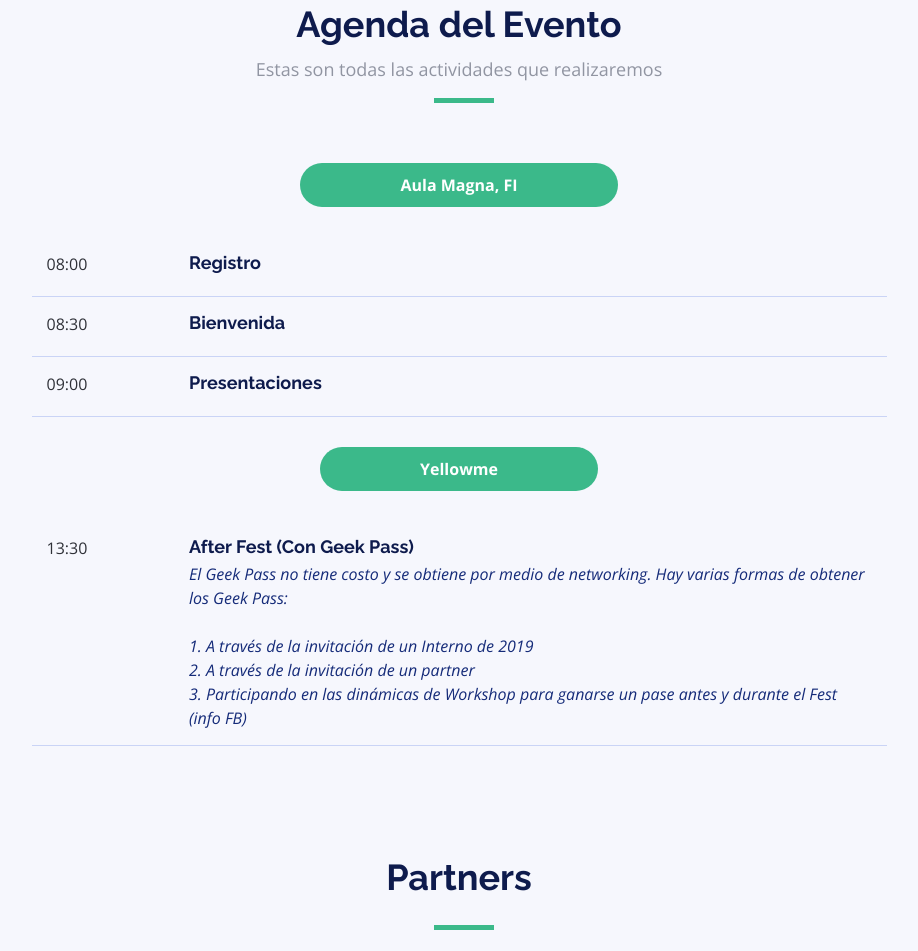
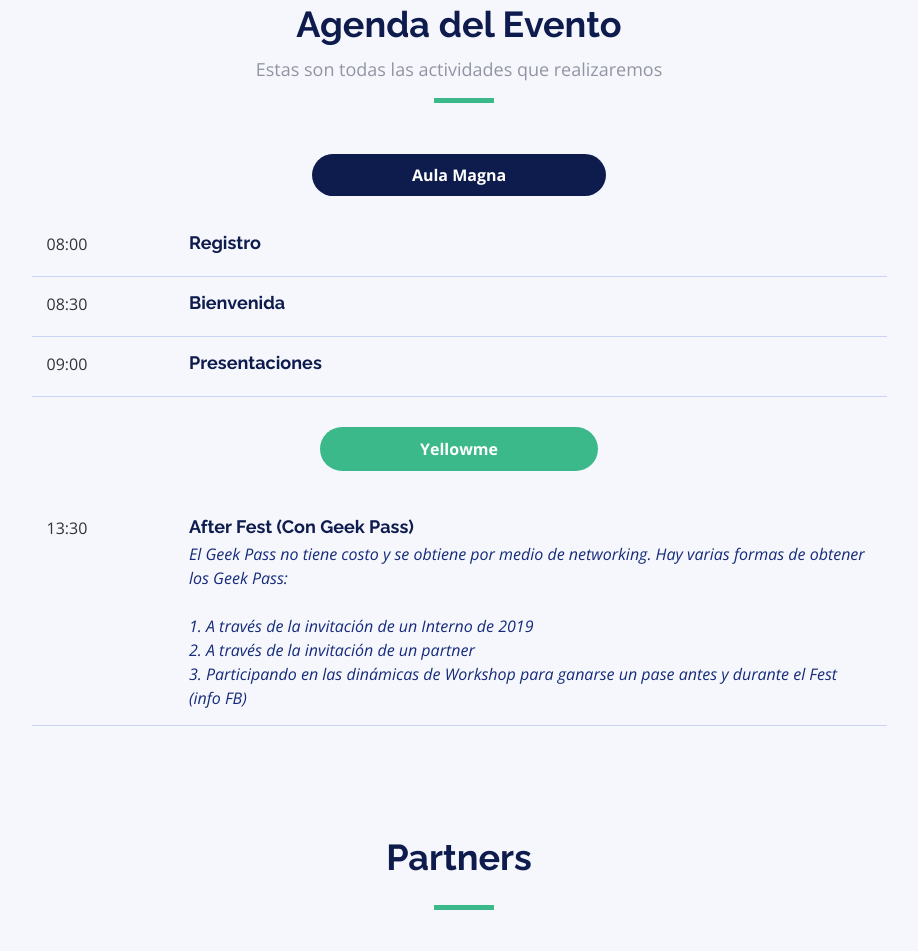
Before and after one commit to HeyWorkshop/Site, a plain HTML site: page index.html in a window 1280 px wide. Shown: the part 1259-2210 px from the top of the page, without its empty margins (181-1099 px from the left). Drawn offline with nearby package versions, Linux system fonts and the light colour scheme.

Commit message:
Link Aula Magna

```diff
--- a/index.html
+++ b/index.html
@@ -118,7 +118,7 @@
 
         <ul class="nav nav-tabs" role="tablist">
           <li class="nav-item">
-            <a class="nav-link active" role="tab" data-toggle="tab">Aula Magna, FI</a>
+            <a href="https://www.google.com.mx/maps/place/Facultad+de+Ingenier%C3%ADa+UADY/@21.0485951,-89.6407991,19z/data=!3m1!4b1!4m5!3m4!1s0x8f5675ca582a4da7:0xf9326ee84a65e59e!8m2!3d21.0485938!4d-89.6402519?hl=es">Aula Magna</a>
         </ul>
         <div class="tab-content row justify-content-center">
 
```
